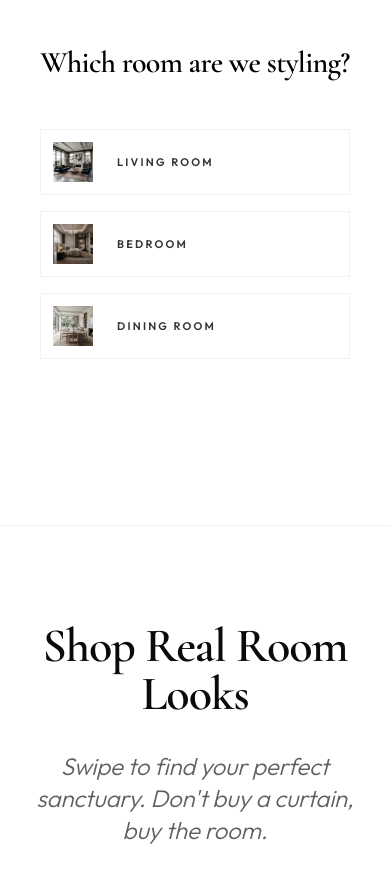
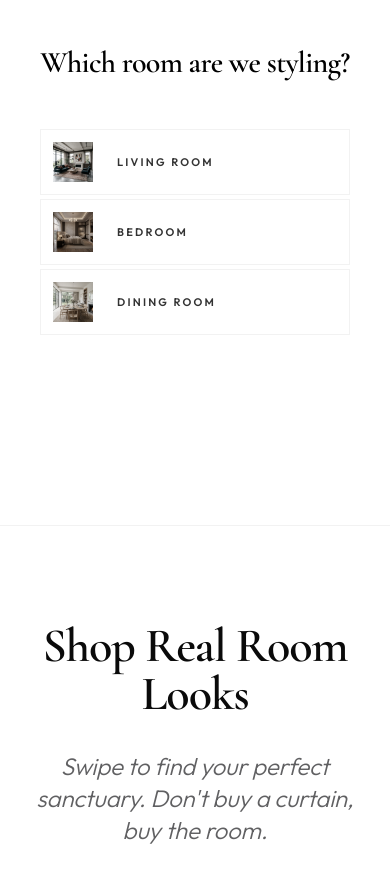
Before and after one commit to SiddharthChaturvedii/FABMYHOME, a Next.js app: page / in a window 390 px wide. Shown: the part 1200-2092 px from the top of the page. Built offline with nearby package versions, Linux system fonts and the light colour scheme.

Commit message:
style: restored 2x4 grid for Step 2 on desktop while keeping 1x8 on mobile

```diff
--- a/components/quiz/StyleQuiz.tsx
+++ b/components/quiz/StyleQuiz.tsx
@@ -89,10 +89,10 @@ export default function StyleQuiz() {
             </motion.h3>
 
             <div className="w-full max-w-5xl">
-              <div className={`grid md:gap-4 ${
+              <div className={`grid gap-1 md:gap-4 ${
                 currentStep === 1
-                  ? "grid-cols-1 gap-1 max-w-4xl mx-auto"
-                  : "grid-cols-1 gap-4 md:grid-cols-2 lg:grid-cols-3"
+                  ? "grid-cols-1 md:grid-cols-2 max-w-4xl mx-auto"
+                  : "grid-cols-1 md:grid-cols-2 lg:grid-cols-3"
               }`}>
                 {questions[currentStep].options.map((option, index) => (
                   <motion.div
```
